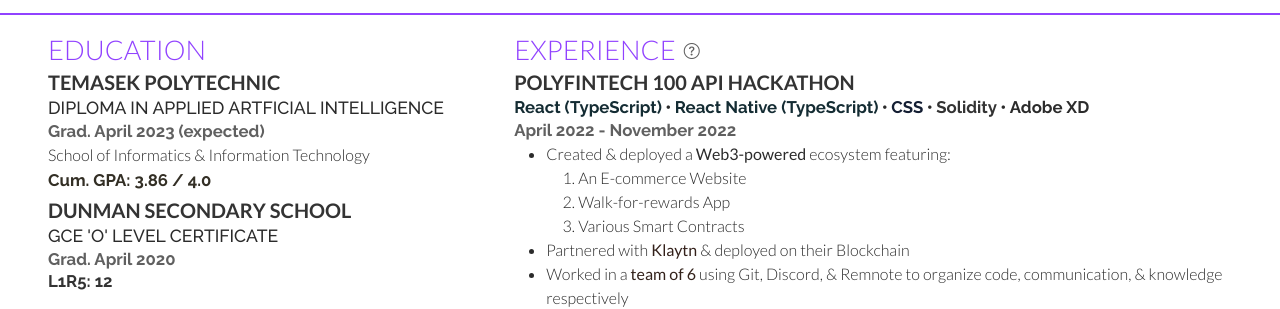
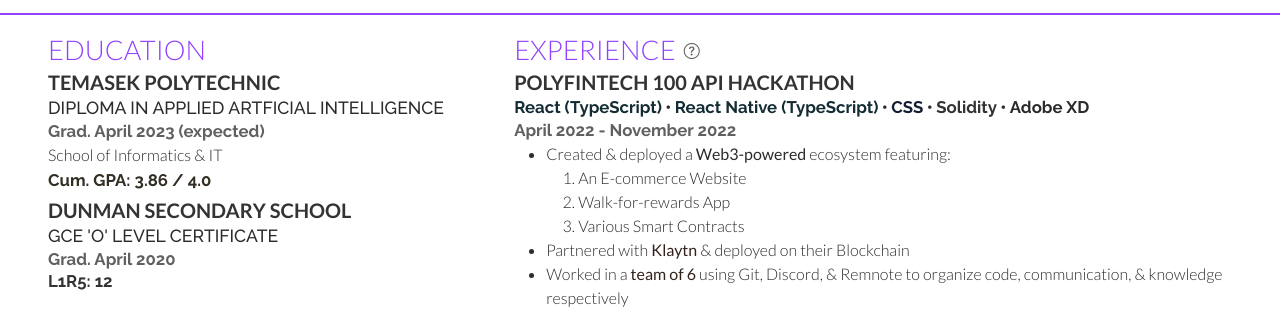
Before and after one commit to TMK04/resume, a React (Create React App) app: page / in a window 1280 px wide. Shown: the part 127-436 px from the top of the page. Built offline with nearby package versions, Linux system fonts and the light colour scheme.

Commit message:
refactor("Information Technology"): shorten to "IT"

```diff
--- a/src/sections/EducationSection/index.tsx
+++ b/src/sections/EducationSection/index.tsx
@@ -9,7 +9,7 @@ export default function EducationSection() {
       <Subsection h3_props={{ children: "Temasek Polytechnic" }}>
         <H4>Diploma in Applied Artficial Intelligence</H4>
         <Time>Grad. April 2023 (expected)</Time>
-        School of Informatics & Information Technology
+        School of Informatics & IT
         <H5 className="text-accent">
           <ForwardSkillsApplication skill="High Achiever">
             Cum. GPA: 3.86 / 4.0
```
